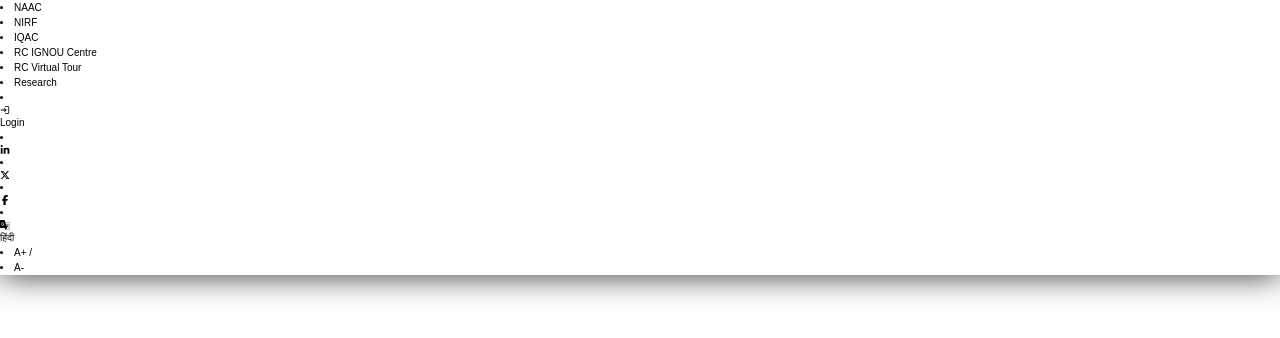
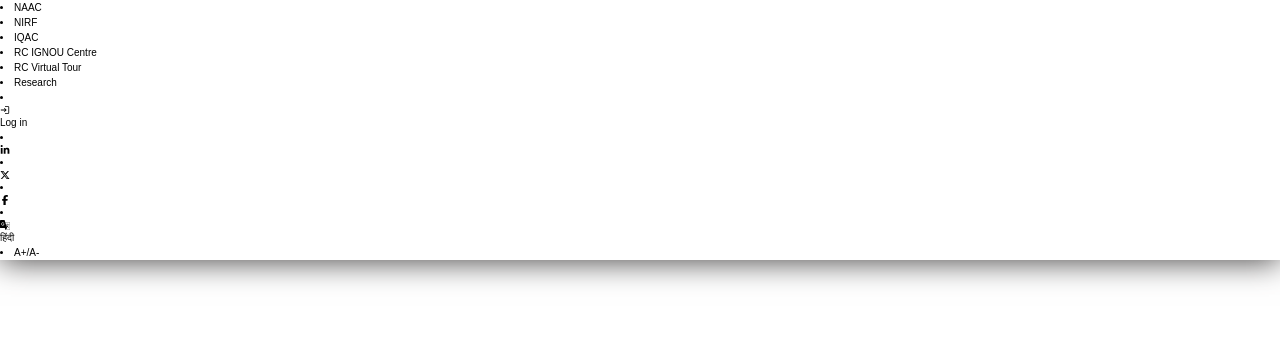
Before and after one commit to krishna1632/College-Website, a React (Vite) app in the folder RC-website/: page / in a window 1280 px wide. Shown: the top 338 px of the page. Built offline with nearby package versions, Linux system fonts and the light colour scheme.

Commit message:
Top Header Done

```diff
--- a/RC-website/src/components/TopHeader.jsx
+++ b/RC-website/src/components/TopHeader.jsx
@@ -5,7 +5,7 @@ import { FaFacebookF } from "react-icons/fa6";
 import { SiGoogletranslate } from "react-icons/si";
 
 const TopHeader = () => {
-  const link_left = [
+  const link_one = [
     {
       name: "NAAC",
     },
@@ -29,11 +29,14 @@ const TopHeader = () => {
       name: "Research",
     },
   ];
-  const link_right = [
+  const link_two = [
     {
       icon: <MdLogin />,
-      name: "Login",
-    },
+      name: "Log in",
+    }
+  ]
+
+  const link_three = [
     {
       icon: <FaLinkedinIn />,
     },
@@ -45,40 +48,89 @@ const TopHeader = () => {
     {
       icon: <FaFacebookF />,
     },
+  ]
 
+  const link_four = [
     {
       icon: <SiGoogletranslate />,
       name: "हिंदी",
     },
 
     {
-      name: "A+ /",
-    },
-
-    {
-      name: "A-",
+      name: "A+/A-",
     },
   ];
+
   return (
-    <header>
-      <div className="flex  items-center gap-5 bg-[#463BAC] text-white h-[33px] fontDesign list-none">
-        {link_left.map((item,index)=>{
-          return <li key={index} className="curser-pointer">
-            {item.name}
-          </li>
-        })}
-        <div className="flex ml-[700px] p">
-        {link_right.map((item,index)=>{
-          return <li key={index} className="curser-pointer">
-            {item.icon}
-            {item.name}
-          </li>
-        })}
+    <>
+      <div className="flex items-center gap-5 bg-[#463BAC] text-white font-bold h-[33px] w-auto fontDesign list-none">
+        <div className="flex items-center gap-7 ml-[90px] cursor-pointer">
+          {link_one.map((item, index) => {
+            return <li key={index}>
+              {item.name}
+            </li>
+          })}
         </div>
 
+        <div className="flex items-center gap-5 ml-[700px] cursor-pointer">
+          {link_two.map((item, index) => {
+            return <li key={index}>
+              <span className="flex items-center gap-2">
+                {item.icon}
+                {item.name}
+              </span>
+            </li>
+          })}
+        </div>
+
+        <div className="flex items-center gap-3 ml-[20px] cursor-pointer">
+          {link_three.map((item, index) => {
+            return <li key={index}>
+              {item.icon}
+            </li>
+          })}
+        </div>
+
+        <div className="flex items-center gap-3 ml-[50px] cursor-pointer">
+          {link_four.map((item, index) => {
+            return <li key={index}>
+              <span className="flex items-center gap-2">{item.icon}
+                {item.name}</span>
+            </li>
+          })}
+        </div>
       </div>
-    </header>
+    </>
   );
 };
 
 export default TopHeader;
+
+
+{/* <div className="flex gap-6">
+          <div className="flex justify-center items-center gap-5 ml-[50px]">
+            {link_two.map((item, index) => {
+              return <li key={index} className="curser-pointer">
+                {item.icon}
+                {item.name}
+              </li>
+            })}
+          </div>
+
+          <div className="flex justify-center items-center gap-5 mr-[50px]">
+            {link_three.map((item, index) => {
+              return <li key={index} className="curser-pointer">
+                {item.icon}
+              </li>
+            })}
+          </div>
+        </div>
+
+        <div className="flex justify-center items-center gap-3 ml-[200px]">
+          {link_four.map((item, index) => {
+            return <li key={index} className="curser-pointer">
+              {item.icon}
+              {item.name}
+            </li>
+          })}
+        </div> */}
--- a/RC-website/src/index.css
+++ b/RC-website/src/index.css
@@ -10,6 +10,6 @@
 
 .fontDesign{
   font-family:Arial, Helvetica, sans-serif;
-  font-size: x-small;
+  font-size: 10px;
   box-shadow: 0px 1px 30px rgb(64, 62, 62);
 }
```
